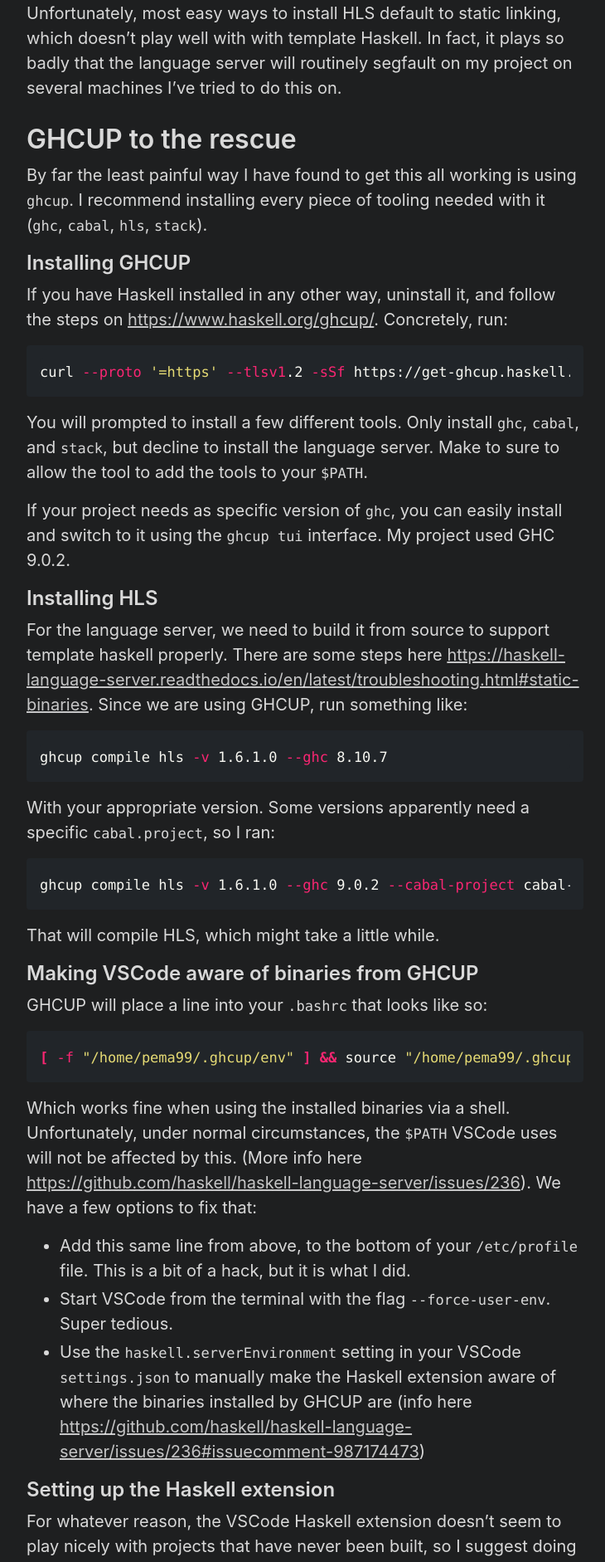
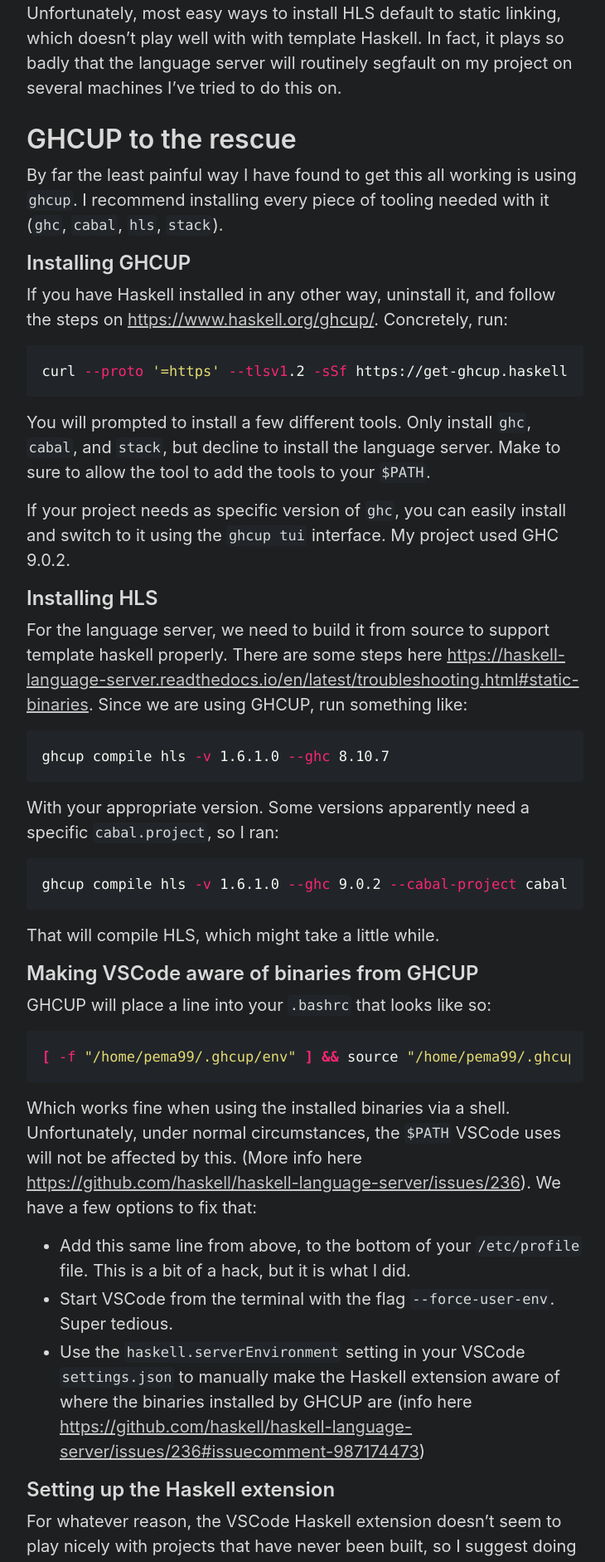
Before and after one commit to pema99/pema99.github.io, a Jekyll site: the page built from _posts/2022-04-06-ghcup.md, in a window 1280 px wide. Shown: the part 627-2509 px from the top of the page at 83% size, without its empty margins (272-1002 px from the left). Built offline with Jekyll 4.4.1, drawn with Linux system fonts in a browser that asks for light colours.

Commit message:
Update _code.scss

```diff
--- a/_sass/_code.scss
+++ b/_sass/_code.scss
@@ -10,6 +10,9 @@
 
 code {
   font-size: 85%;
+  background-color: var(--code-bg);
+  border-radius: var(--border-radius);
+  padding: 0.15rem;
 }
 
 pre {
```
